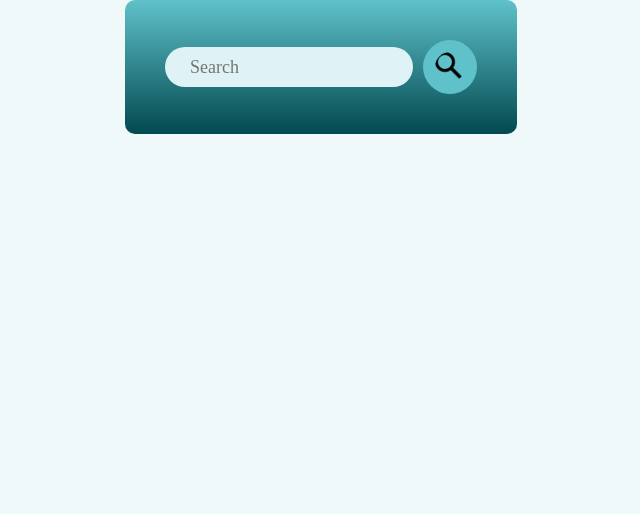
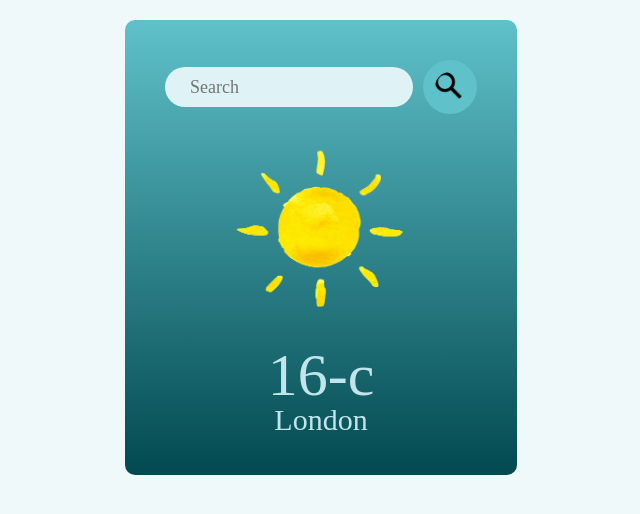
Before and after one commit to EmmaWalker6/weather-app, a React (Create React App) app: page / in a window 1280 px wide. Shown: the top 514 px of the page, without its empty margins (319-959 px from the left). Built offline with nearby package versions, Linux system fonts and the light colour scheme; a web font is replaced by a local one.

Commit message:
most of design done just need to fix search button

```diff
--- a/src/components/Weather.css
+++ b/src/components/Weather.css
@@ -6,6 +6,7 @@
     display: flex;
     flex-direction: column;
     align-items: center;
+    margin: 20px;
 
 }
 
@@ -35,3 +36,26 @@
     cursor: pointer;
     /* object-fit: contain; */
 }
+
+.weatherContent{
+    display: flex;
+    flex-direction: column;
+    align-items: center;
+}
+
+.weatherIcon{
+    width: 180px;
+    margin: 30px 0;
+}
+
+.temperature{
+    color: var(--lightblue);
+    font-size: 60px;
+    line-height: 1;
+}
+
+.location{
+    color: var(--lightblue);
+    font-size: 30px;
+    line-height: 1;
+}
--- a/src/components/Weather.jsx
+++ b/src/components/Weather.jsx
@@ -1,6 +1,14 @@
 import React from 'react'
 import './Weather.css'
 import searchIcon from '../assets/searchIcon.png'
+import cloudyImage from '../assets/cloudy.png'
+import drizzleImage from '../assets/drizzle.png'
+import partlyCloudyImage from '../assets/partlyCloudy.png'
+import snowingImage from '../assets/snowing.png'
+import sunnyImage from '../assets/sunny.png'
+
+// Images from cleanpng
+
 
 const Weather = () => {
   return (
@@ -10,7 +18,13 @@ const Weather = () => {
                 <input type ="text" placeholder='Search'></input>
                 <img id='searchButton' src={searchIcon} alt=''/>
             </div>
+            <div className='weatherContent'>
+                <img src={sunnyImage} alt="" className='weatherIcon'/>
+                <p className='temperature'>16-c</p>
+                <p className='location'>London</p>
+            </div>
         </div>
+        {/* possibly add in huminity and wind speed */}
     </div>
   )
 }
--- a/src/index.css
+++ b/src/index.css
@@ -1,6 +1,6 @@
 
 @import url('https://fonts.googleapis.com/css2?family=Knewave&display=swap');
-
+/* fonts from google font */
 *{
   margin: 0;
   padding: 0;
```
